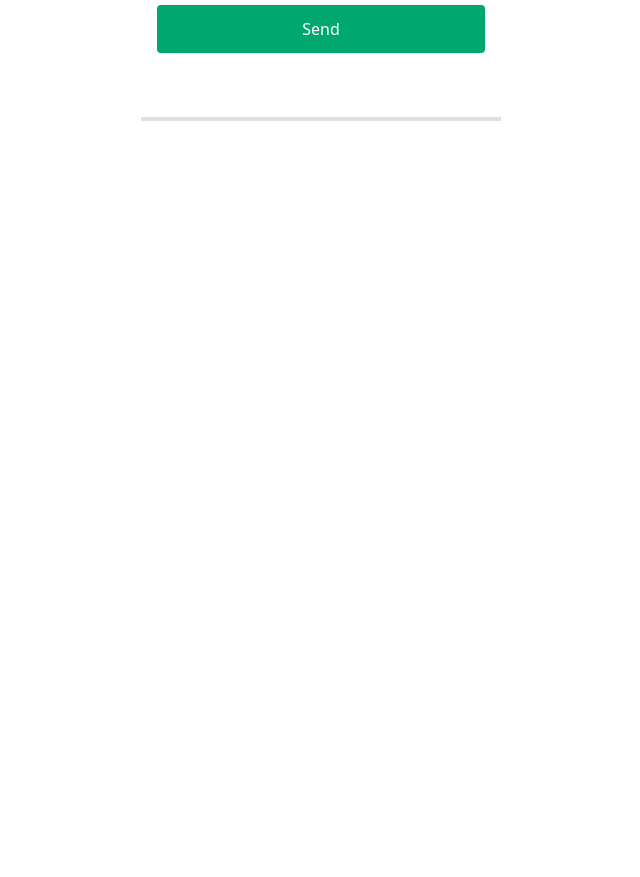
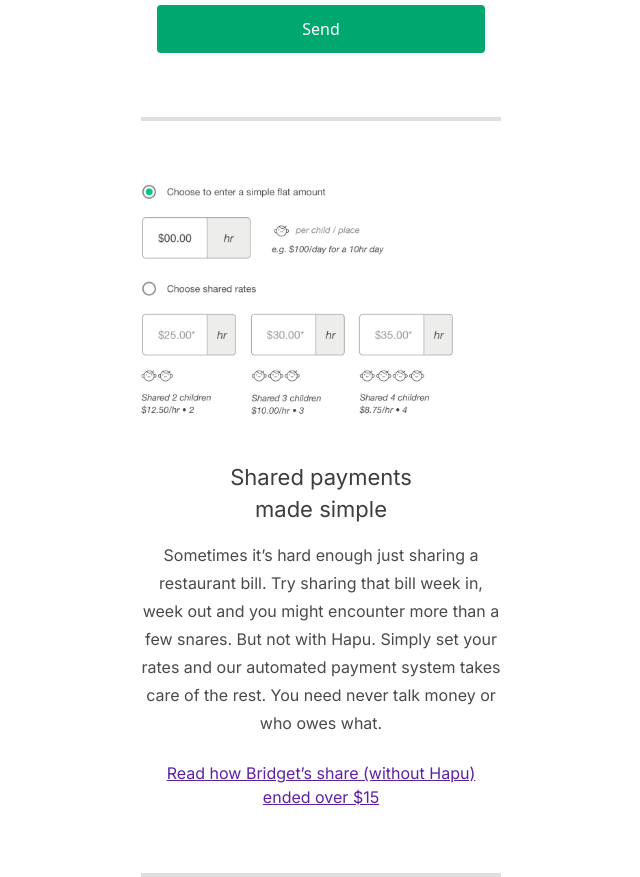
Before and after one commit to allansp9/jungle-challenge, a Next.js app: page / in a window 1280 px wide. Shown: the part 1940-2817 px from the top of the page, without its empty margins (319-959 px from the left). Before the commit the page ends 2061 px from the top, so only its background shows below. Built offline with nearby package versions, Linux system fonts and the light colour scheme.

Commit message:
feat: add payment section

```diff
--- a/pages/index.js
+++ b/pages/index.js
@@ -1,5 +1,44 @@
 import Head from "next/head";
 import Image from "next/image";
+
+function PaymentSection() {
+  return (
+    <div className="py-16 desktop:py-24 desktop:flex desktop:px-[228px] desktop:gap-x-11">
+      <div className="desktop:hidden">
+        <Image
+          src="/images/ImageSection3.png"
+          alt="Section 1 Image"
+          height="230"
+          width="312"
+        />
+      </div>
+      <div className="hidden desktop:block flex-none">
+        <Image
+          src="/images/ImageSection3.png"
+          alt="Section 1 Image"
+          height="336"
+          width="456"
+        />
+      </div>
+
+      <div>
+        <h3 className="text-center px-[67px] mt-10 mb-4 text-grey24">
+          Shared payments made simple
+        </h3>
+        <p className="body-medium text-grey24 text-center mb-6">
+          Sometimes it’s hard enough just sharing a restaurant bill. Try sharing
+          that bill week in, week out and you might encounter more than a few
+          snares. But not with Hapu. Simply set your rates and our automated
+          payment system takes care of the rest. You need never talk money or
+          who owes what.
+        </p>
+        <p className="text-secondary text-center">
+          <a href="">Read how Bridget’s share (without Hapu) ended over $15</a>
+        </p>
+      </div>
+    </div>
+  );
+}
 
 function EmailSection() {
   return (
@@ -271,6 +310,8 @@ export default function Home() {
       <hr className="border-2 border-grey88 h-0" />
       <EmailSection />
       <hr className="border-2 border-grey88 h-0" />
+      <PaymentSection />
+      <hr className="border-2 border-grey88 h-0" />
     </div>
   );
 }
```
Also changed, not shown: public/images/ImageSection3.png (added).
